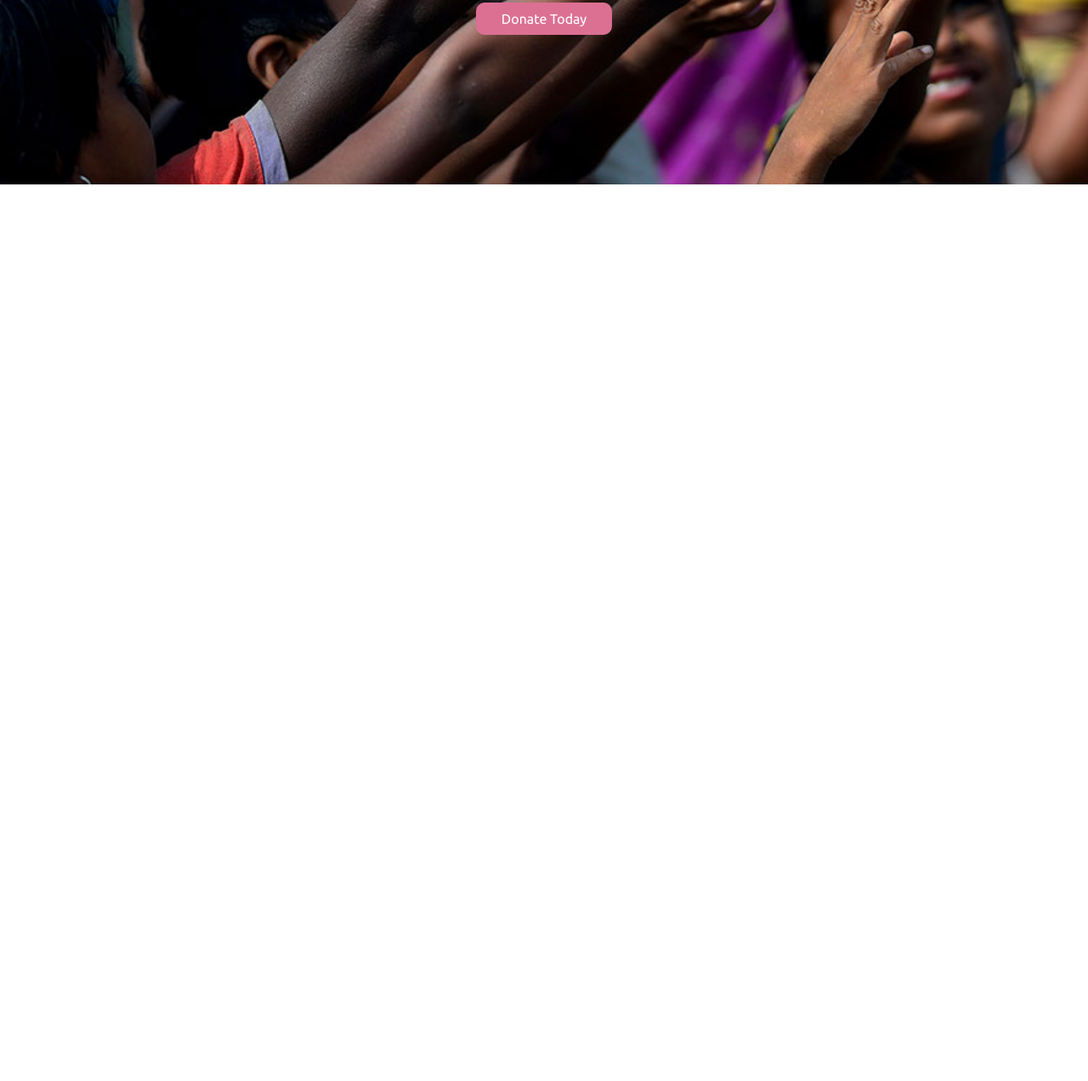
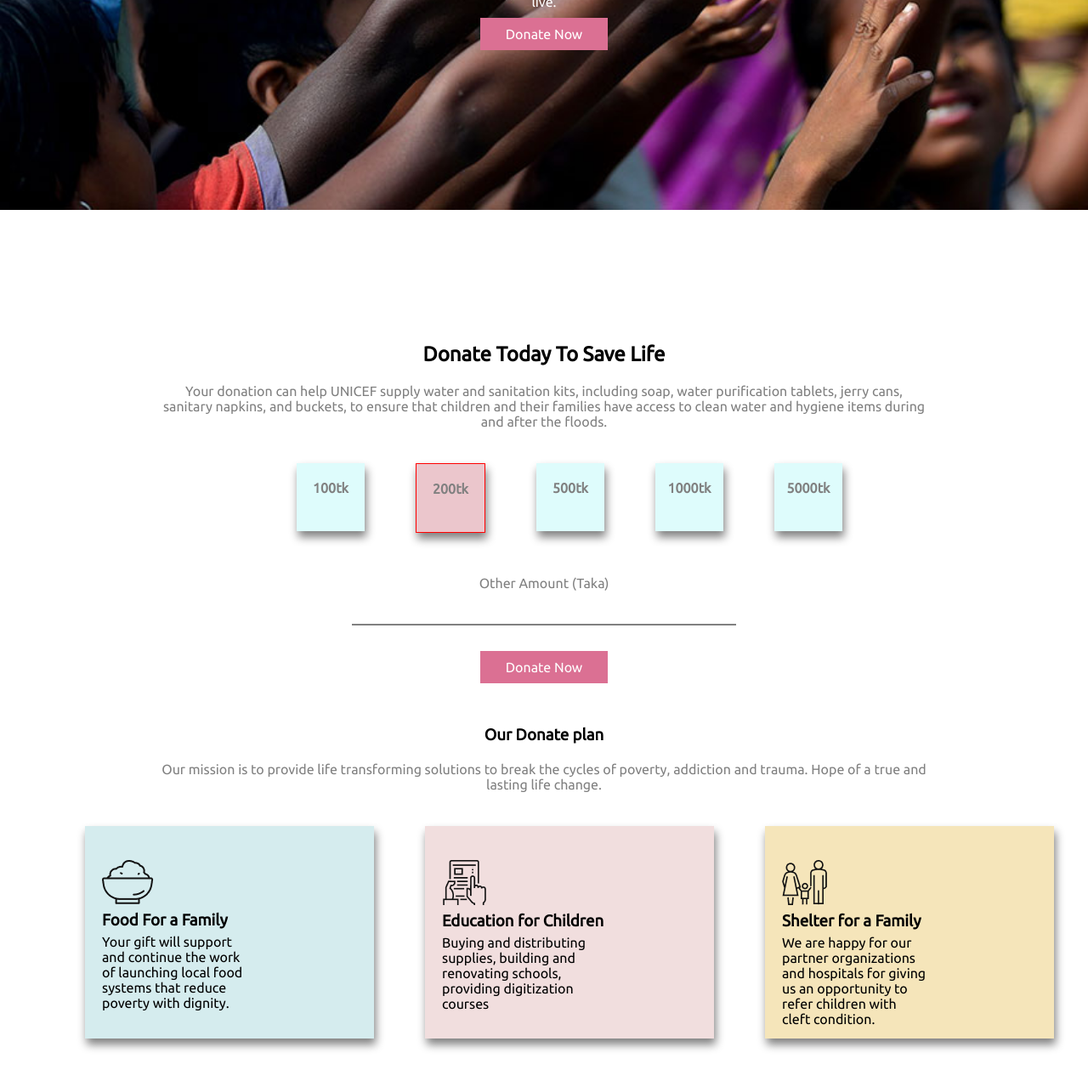
Before and after one commit to rahim4shanewaz/donate-for-live, a plain HTML site: page index.html in a window 1280 px wide. Shown: the part 357-1629 px from the top of the page at 85% size. Before the commit the page ends 800 px from the top, so only its background shows below. Drawn offline with Linux system fonts and the light colour scheme.

Commit message:
commit body content

```diff
--- a/index.html
+++ b/index.html
@@ -13,11 +13,73 @@
 <body class="banner-bg">
     <section class="banner-content">
         <div >
-            <h1>With Your Help,<br> We Can Change Thousands of Lives</h1>
+            <h1 class="h1-banner">With Your Help,<br> We Can Change Thousands of Lives</h1>
             <p style="color: white; text-align: center;">The value of life is not in its duration, but in its donation. You are not important because of how long you live, you are important because of how effective you live.</p>
         <div class="Button-pos">
-            <a class="donate-button" target="_blank" href="http://google.com">Donate Today</a>
+            <a class="donate-button" target="_blank" href="http://google.com">Donate Now</a>
         </div>
+        </div>
+    </section>
+    <section class="body-content">
+        <div>
+            <div>
+                <h1 style="text-align: center; padding-bottom: 20px; padding-top: 50px;">Donate Today To Save Life</h1>
+                <p style="text-align: center; padding-bottom: 20px; color: gray;">Your donation can help UNICEF supply water and sanitation kits, including soap, water purification tablets, jerry cans, sanitary napkins, and buckets, to ensure that children and their families have access to clean water and hygiene items during and after the floods. </p>
+            </div>
+            <div class="amount-box">
+                <div class="box-size  box-shadow">
+                    <a class="amount-button" target="_blank" href="http://google.com">100tk</a>
+                </div>
+                <div class="box-size  box-shadow" id="selected-box">
+                    <a class="amount-button" target="_blank" href="http://google.com">200tk</a>
+                </div>
+                <div class="box-size  box-shadow">
+                    <a class="amount-button" target="_blank" href="http://google.com">500tk</a>
+                </div>
+                <div class="box-size  box-shadow">
+                    <a class="amount-button" target="_blank" href="http://google.com">1000tk</a>
+                </div>
+                <div class="box-size  box-shadow">
+                    <a class="amount-button" target="_blank" href="http://google.com">5000tk</a>
+                </div>
+            </div>
+            <div class="other-amount">
+                <div>
+                    <p>Other Amount (Taka)</p>
+                    <input type="text">
+                </div>
+            </div>
+            <div class="Button-pos">
+                <a class="donate-button" target="_blank" href="http://google.com">Donate Now</a>
+            </div>
+
+            <section>
+                <div>
+                    <div>
+                        <h1 style="text-align: center; padding-bottom: 20px; padding-top: 50px;">Our Donate plan</h1>
+                        <p style="text-align: center; padding-bottom: 20px; color: gray;">Our mission is to provide life transforming solutions to break the cycles of poverty, addiction and trauma. Hope of a true and lasting life change. </p>
+                    </div>
+                    <div class="donate-plan">
+                        <div class="plan-box1 box-shadow">
+                            <img src="icons/food.png" alt="">
+                            <h3 class="plan-box-content">Food For a Family</h3>
+                            <p class="plan-box-content">Your gift will support and continue the work of launching local food systems that reduce poverty with dignity.</p>
+                        </div>
+                        <div class="plan-box2 box-shadow">
+                            <img src="icons/Frame-1.png" alt="">
+                            <h3 class="plan-box-content">Education for Children</h3>
+                            <p class="plan-box-content">Buying and distributing supplies, building and renovating schools, providing digitization courses </p>
+                        </div>
+                        <div class="plan-box3 box-shadow">
+                            <img src="icons/shelter.png" alt="">
+                            <h3 class="plan-box-content">Shelter for a Family</h3>
+                            <p class="plan-box-content">We are happy for our partner organizations and hospitals for giving us an opportunity to refer children with cleft condition.</p>
+                        </div>
+                    </div>
+
+                </div>
+            </section>
+
         </div>
 
     </section>
--- a/style.css
+++ b/style.css
@@ -10,14 +10,18 @@ body{
     background-size: cover;
     background-repeat: no-repeat;
     background-position: center;
-    height: 200px;
+    height: 260px;
     margin: 0;
     padding: 0;
+}
+p{
+    padding-left: 150px;
+    padding-right: 150px;
 }
 .banner-content{
     margin: 100px;
     padding: 100px;
-    height: 400px;
+    height: 300px;
     length: 400px
 }
 
@@ -26,7 +30,6 @@ body{
     color: white;
     font-weight: 400;
     padding: 10px 30px;
-    border-radius: 10px;
     background-color: palevioletred;
 }
 .Button-pos{
@@ -34,8 +37,110 @@ body{
     display: flex;
     padding-top: 10px;
 }
-h1{
+.h1-banner{
 font-size: 50px;
 color: white;
 text-align: center;
 }
+.body-content{
+    margin-left: 200px;
+    margin-right: 200px;
+    justify-content: center;
+    display: flex;
+    padding-top: 10px;
+}
+.amount-box{
+    display: flex;
+    padding-bottom: 50px;
+    padding-top: 20px;
+    justify-content: center;
+}
+.box-size{
+    width:80px;
+    margin-left: 5%;
+    height: 80px;
+    background-color: rgb(222, 252, 252);
+    text-align: center;
+}
+.box-shadow{
+    box-shadow:  2px 7px 10px gray;
+}
+#selected-box{
+    border: 1px solid red;
+    background-color: rgb(235, 198, 204);
+}
+.amount{
+    line-height: 1.5;
+    display: inline-block;
+    vertical-align: middle;
+}
+.amount-button{
+    text-decoration: none;
+    color: gray;
+    font-weight: 700;
+    justify-content: center;
+    display: flex;
+    padding-top: 20px;
+}
+.other-amount{
+    text-decoration: none;
+    color: gray;
+    font-weight: 400;
+    justify-content: center;
+    display: flex;
+    padding-bottom: 20px;
+    text-align: center;
+}
+input[type=text] {
+    width: 100%;
+    padding: 12px 10px;
+
+    box-sizing: border-box;
+    border: none;
+    border-bottom: 2px solid gray;
+  }
+.donate-plan{
+    display: flex;
+    padding-bottom: 50px;
+    padding-top: 20px;
+
+
+}
+.plan-box1{
+    width:400px;
+    margin-left: 5%;
+    height: 250px;
+    background-color: #d5ecee;
+    float: left;
+}
+.plan-box2{
+    width:400px;
+    margin-left: 5%;
+    height: 250px;
+    background-color: #f1dede;
+    float: left;
+}
+.plan-box3{
+    width:400px;
+    margin-left: 5%;
+    height: 250px;
+    background-color: #f5e5ba;
+    float: left;
+}
+
+.plan-box1 img{
+    padding-top: 40px;
+    padding-left: 20px;
+}
+.plan-box2 img{
+    padding-top: 40px;
+    padding-left: 20px;
+}
+.plan-box3 img{
+    padding-top: 40px;
+    padding-left: 20px;
+}
+.plan-box-content{
+    padding-top: 5px;
+    padding-left: 20px;
+}
```
